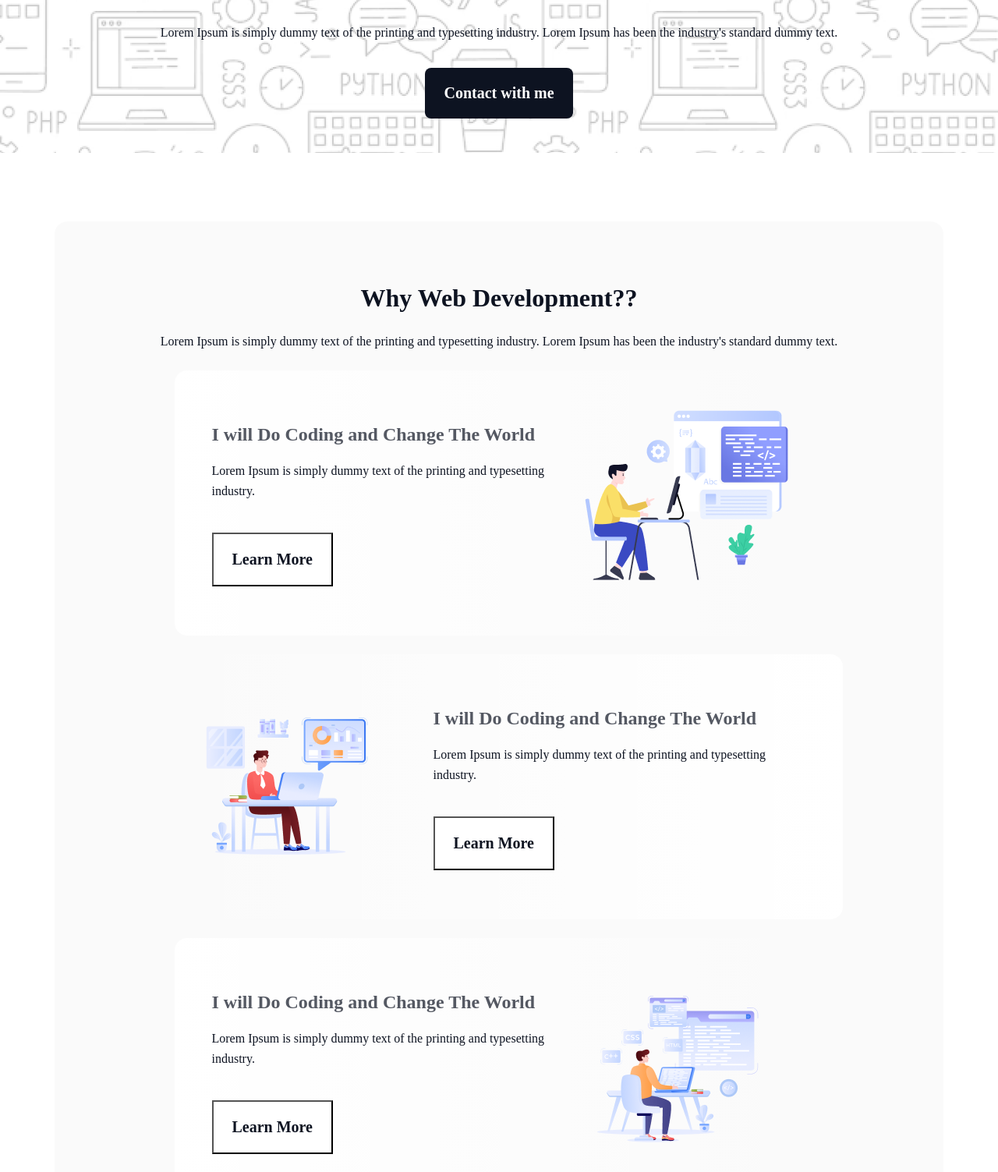
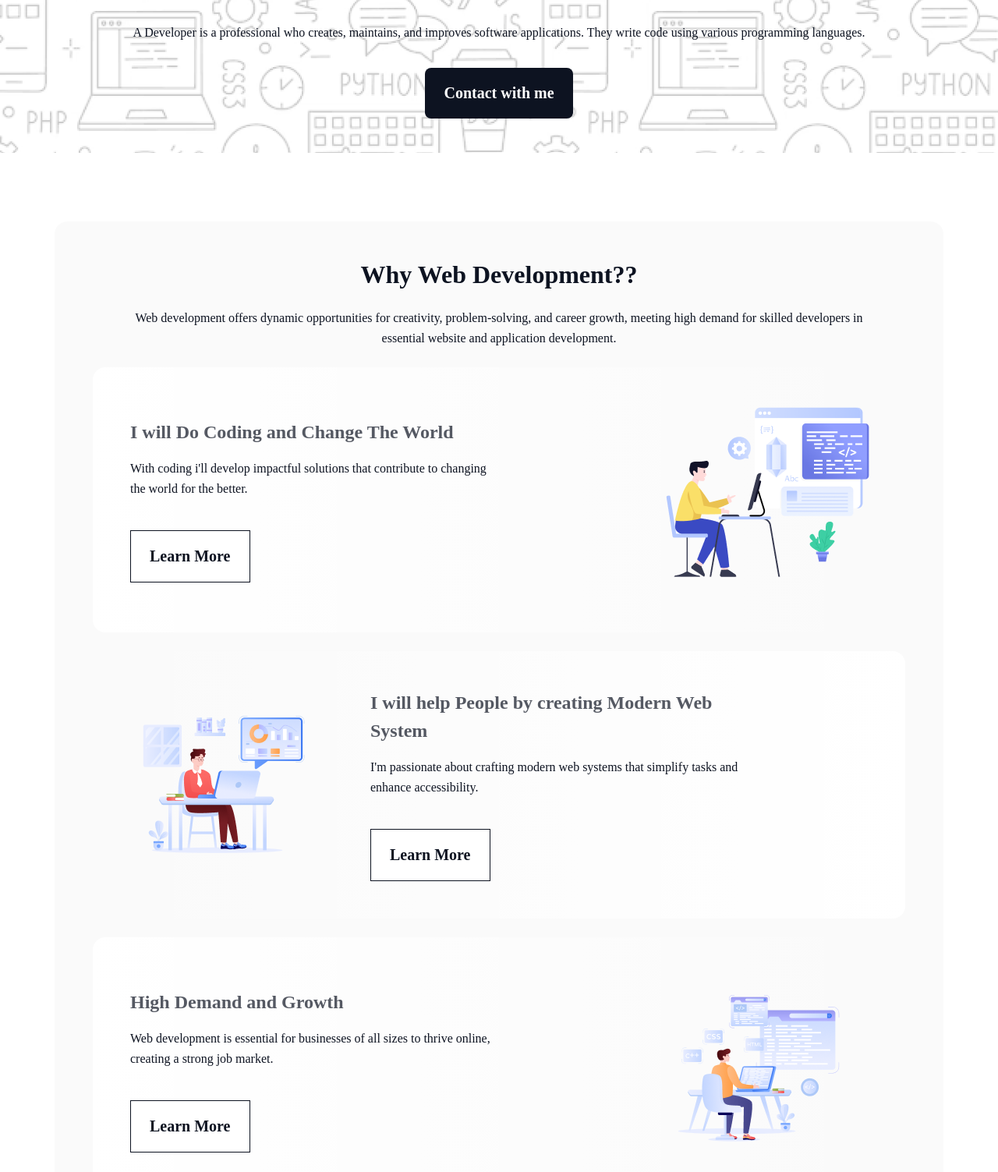
Before and after one commit to mdashikdev/assignment-1, a plain HTML site: page index.html in a window 1280 px wide. Shown: the part 617-2120 px from the top of the page at 78% size. Drawn offline with Linux system fonts and the light colour scheme; a web font is replaced by a local one.

Commit message:
final completed

```diff
--- a/index.html
+++ b/index.html
@@ -22,8 +22,9 @@
           "In the near future, I hope to become a Developer."
         </h2>
         <p class="hero-desc">
-          Lorem Ipsum is simply dummy text of the printing and typesetting
-          industry. Lorem Ipsum has been the industry's standard dummy text.
+          A Developer is a professional who creates, maintains, and improves
+          software applications. They write code using various programming
+          languages.
         </p>
         <a href="#about-me" class="hero-btn btn">Contact with me</a>
       </div>
@@ -36,19 +37,20 @@
             <div class="title-desc">
               <h3 class="why-web-title">Why Web Development??</h3>
               <p class="why-web-desc">
-                Lorem Ipsum is simply dummy text of the printing and typesetting
-                industry. Lorem Ipsum has been the industry's standard dummy
-                text.
+                Web development offers dynamic opportunities for creativity,
+                problem-solving, and career growth, meeting high demand for
+                skilled developers in essential website and application
+                development.
               </p>
             </div>
             <div class="why-web-gig">
               <div class="left-container">
                 <h2 class="title">I will Do Coding and Change The World</h2>
                 <p class="desc">
-                  Lorem Ipsum is simply dummy text of the printing and
-                  typesetting industry.
+                  With coding i'll develop impactful solutions that contribute
+                  to changing the world for the better.
                 </p>
-                <button class="btn">Learn More</button>
+                <a href="https://www.nextacademy.com/blog/12-ways-can-change-world-code/" target="_blank" class="btn">Learn More</a>
               </div>
               <div class="right-container">
                 <img src="assets/Layer_1.png" alt="" class="gig-img" />
@@ -60,23 +62,24 @@
                 <img src="assets/Group 3.png" class="gig-img" />
               </div>
               <div class="left-container">
-                <h2 class="title">I will Do Coding and Change The World</h2>
+                <h2 class="title">
+                  I will help People by creating Modern Web System
+                </h2>
                 <p class="desc">
-                  Lorem Ipsum is simply dummy text of the printing and
-                  typesetting industry.
+                  I'm passionate about crafting modern web systems that simplify tasks and enhance accessibility.
                 </p>
-                <button class="btn">Learn More</button>
+                <a href="https://www.zend.com/blog/modern-web-application" target="_blank" class="btn">Learn More</a>
               </div>
             </div>
 
             <div class="why-web-gig">
               <div class="left-container">
-                <h2 class="title">I will Do Coding and Change The World</h2>
+                <h2 class="title">High Demand and Growth</h2>
                 <p class="desc">
-                  Lorem Ipsum is simply dummy text of the printing and
-                  typesetting industry.
+                  Web development is essential for businesses of all sizes to
+                  thrive online, creating a strong job market.
                 </p>
-                <button class="btn">Learn More</button>
+                <a href="https://careerfoundry.com/en/blog/web-development/in-demand-web-developer-skills/" target="_blank" class="btn">Learn More</a>
               </div>
               <div class="right-container">
                 <img src="assets/Group 4.png" alt="" class="gig-img" />
@@ -89,8 +92,9 @@
           <div class="title-desc-container">
             <h3 class="title">My Inspiration</h3>
             <p class="desc">
-              Lorem Ipsum is simply dummy text of the printing and typesetting
-              industry. Lorem Ipsum has been the industry's standard dummy text.
+              I'm thrilled by transforming ideas into interactive websites,
+              leveraging the web's power for communication, creativity, and
+              commerce.
             </p>
           </div>
           <div class="inspire-video">
@@ -111,8 +115,7 @@
           <div class="title-desc-container">
             <h3 class="title">My Current Target</h3>
             <p class="desc">
-              Lorem Ipsum is simply dummy text of the printing and typesetting
-              industry. Lorem Ipsum has been the industry's standard dummy text.
+              I'm focused on mastering HTML, CSS, and JavaScript to build and design interactive websites.
             </p>
           </div>
           <div class="targets-container">
@@ -120,7 +123,7 @@
               <img src="assets/html.png" alt="" class="lanuage-img" />
               <h3 class="language-name">HTML</h3>
               <p class="ln-desk">
-                Lorem Ipsum is simply dummy text of the printing.
+                HTML defines web page structure and content.
               </p>
               <a
                 href="https://www.w3schools.com/html/html_intro.asp"
@@ -129,11 +132,11 @@
                 >Learn More</a
               >
             </div>
-            <div class="language-container">
+            <div class="language-container css">
               <img src="assets/css.png" alt="" class="lanuage-img" />
               <h3 class="language-name">css</h3>
               <p class="ln-desk">
-                Lorem Ipsum is simply dummy text of the printing.
+                CSS styles and enhances webpages, bringing HTML content to life.
               </p>
               <a
                 href="https://www.w3schools.com/css/css_intro.asp"
@@ -142,11 +145,11 @@
                 >Learn More</a
               >
             </div>
-            <div class="language-container">
+            <div class="language-container js">
               <img src="assets/js.png" alt="" class="lanuage-img" />
               <h3 class="language-name">JavaScript</h3>
               <p class="ln-desk">
-                Lorem Ipsum is simply dummy text of the printing.
+                JavaScript (JS) adds interactivity and dynamism to webpages.
               </p>
               <a
                 href="https://www.w3schools.com/js/js_intro.asp"
@@ -161,36 +164,60 @@
         <section class="next-target-section">
           <div class="title-desk-container">
             <h2 class="title">My Next Target</h2>
-                <p class="desk">Lorem Ipsum is simply dummy text of the printing and typesetting industry. Lorem Ipsum has been the industry's standard dummy text.</p>
+            <p class="desk">
+              My next goal is to master the MERN stack —React, Node.js and MongoDB— for creating robust, dynamic web applications."
+            </p>
           </div>
           <div class="lang-container">
             <div class="left-content">
-                    <img src="assets/react.png" alt="">
+              <img src="assets/react.png" alt="" />
             </div>
             <div class="right-content">
               <h3 class="title">ReactJS</h3>
-                    <p class="desk">Lorem Ipsum is simply dummy text of the printing and typesetting industry. Lorem Ipsum has been the industry's standard dummy text.</p>
-                    <a href="https://react.dev/learn" target="_blank" class="doc-link">Learn More</a>
+              <p class="desk">
+                React.js is a popular JavaScript library for building dynamic
+                user interfaces with reusable components.
+              </p>
+              <a href="https://react.dev/learn" target="_blank" class="doc-link"
+                >Learn More</a
+              >
             </div>
           </div>
           <div class="lang-container">
             <div class="left-content">
-                    <img src="assets/nodejs.png" alt="">
+              <img src="assets/nodejs.png" alt="" />
             </div>
             <div class="right-content">
               <h3 class="title">NodeJs</h3>
-                    <p class="desk">Lorem Ipsum is simply dummy text of the printing and typesetting industry. Lorem Ipsum has been the industry's standard dummy text.</p>
-                    <a href="https://www.w3schools.com/nodejs/nodejs_intro.asp" target="_blank" class="doc-link">Learn More</a>
+              <p class="desk">
+                Node.js is a JavaScript runtime environment that lets you run
+                JavaScript code outside of a web browser, often used for
+                server-side scripting.
+              </p>
+              <a
+                href="https://www.w3schools.com/nodejs/nodejs_intro.asp"
+                target="_blank"
+                class="doc-link"
+                >Learn More</a
+              >
             </div>
           </div>
           <div class="lang-container">
             <div class="left-content">
-                    <img src="assets/mongodb.png" alt="">
+              <img src="assets/mongodb.png" alt="" />
             </div>
             <div class="right-content">
               <h3 class="title">MongoDB</h3>
-                    <p class="desk">Lorem Ipsum is simply dummy text of the printing and typesetting industry. Lorem Ipsum has been the industry's standard dummy text.</p>
-                    <a href="https://www.w3schools.com/mongodb/index.php" target="_blank" class="doc-link">Learn More</a>
+              <p class="desk">
+                MongoDB is a flexible NoSQL database used for storing and
+                managing document-oriented data.
+              </p>
+              <a
+                href="https://www.w3schools.com/mongodb/index.php"
+                target="_blank"
+                class="doc-link"
+                >Learn More</a
+              >
             </div>
           </div>
         </section>
@@ -200,8 +227,8 @@
             <div class="title-desk-container">
               <h2 class="title">I need Support</h2>
               <p class="desk">
-                Lorem Ipsum is simply dummy text of the printing and typesetting
-                industry.
+                If you have any advice about me or need any support from me, you
+                should submit
               </p>
             </div>
             <div class="form-container">
--- a/style.css
+++ b/style.css
@@ -130,7 +130,7 @@ main .main-container .why-web-section {
   display: flex;
   justify-content: center;
   align-items: center;
-  padding: 80px;
+  padding: 50px 0px;
 }
 
 main .main-container .why-web-section .why-web-container {
@@ -172,6 +172,7 @@ main .main-container .why-web-section .why-web-container .why-web-gig {
   display: flex;
   justify-content: space-between;
   align-items: center;
+  width: 946px;
 }
 
 main .main-container .why-web-section .why-web-container .why-web-gig.middle {
@@ -181,6 +182,7 @@ main .main-container .why-web-section .why-web-container .why-web-gig.middle {
     rgba(255, 255, 255, 0) 100%
   );
   gap: 48px;
+  justify-content: start;
 }
 
 main
@@ -235,6 +237,7 @@ main
   .btn {
   background: white;
   border-radius: 0px;
+  border: 1px solid;
   width: fit-content;
   margin-top: 24px;
 }
@@ -323,12 +326,19 @@ main
   gap: 24px;
 }
 .current-target-section .targets-container .language-container {
+  width: 292px;
   padding: 40px;
   border-radius: 16px;
   background: rgba(255, 76, 30, 0.05);
   display: flex;
   flex-direction: column;
   align-items: flex-start;
+}
+.current-target-section .targets-container .language-container.css{
+  background: rgba(0, 76, 232, 0.05);
+}
+.current-target-section .targets-container .language-container.js{
+  background: rgba(255, 223, 0, 0.05);
 }
 .current-target-section .targets-container .language-container .language-img {
   width: 56px;
```
Lines whose indentation alone changed are shown as unchanged.
